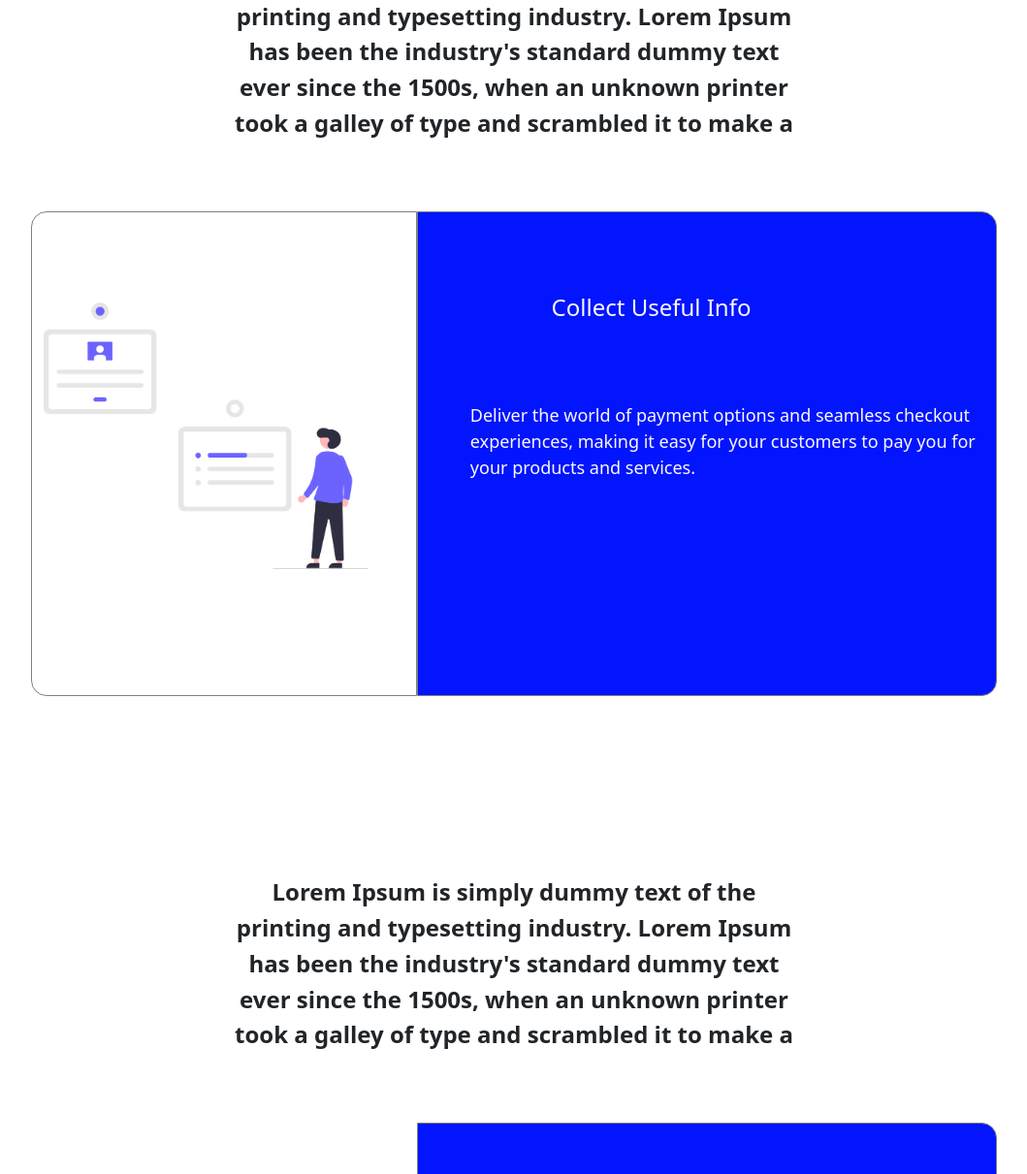
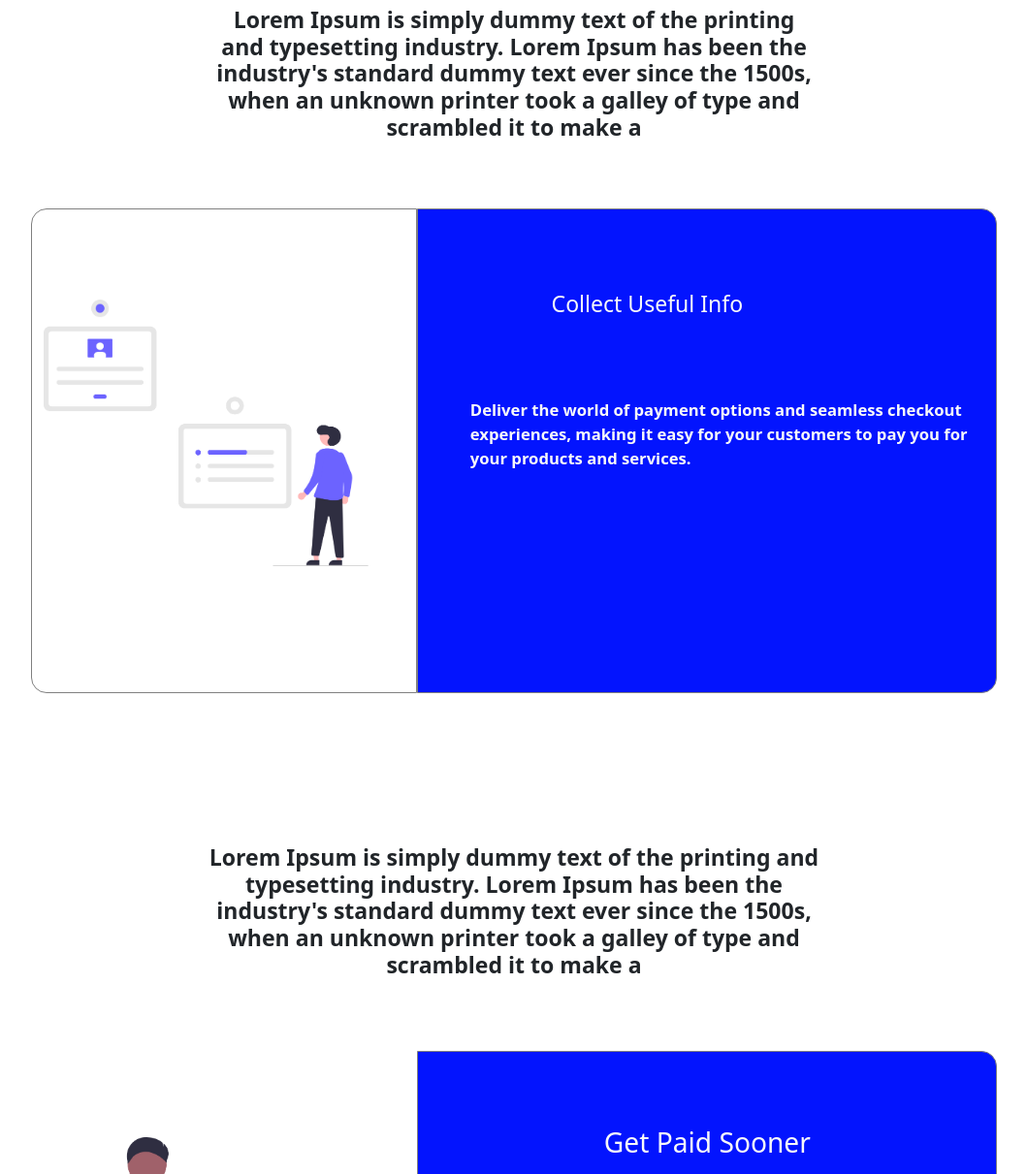
Before and after one commit to patrickjdineen/double_tap, a plain HTML site: page how_it_works.html in a window 1280 px wide. Shown: the part 1006-2217 px from the top of the page at 97% size, without its empty margins (110-1169 px from the left). Drawn offline with nearby package versions, Linux system fonts and the light colour scheme.

Commit message:
dynamic margins and text, consolidated p elements

```diff
--- a/css/how_it_works.css
+++ b/css/how_it_works.css
@@ -57,12 +57,13 @@
 
 #lorem1{
     border-top: solid grey 1px;
-    margin: 10vh 12vw 2vh 12vw;
-    padding: 3.5vh;
+    margin: 10vw 22vw 0 22vw;
+    padding: 3vw;
     text-align: center;
 }
 #lorem1 h4{
     font-weight: bold;
+    font-size:1.8vw;
 }
 
 /* Collect Useful Info Container */
@@ -71,7 +72,7 @@
 .collect{
     display: flex;
     flex-direction: row;
-    margin: 5vh 12vw 20vh 12vw;
+    margin: 1.8vw 12vw 10vw 12vw;
 }
 /* left side of container */
 .collect-left{
@@ -94,20 +95,23 @@
 }
 .collect-right h4{
     margin: 15% 0 15% 20%;
+    font-size: 1.8vw;
 }
 .collect-right p{
     margin-left: 5%;
-    font-size: large;
+    font-size: 1.3vw;
+    font-weight:600;
 }
 
 /* Second Lorem Text */
 #lorem2{
-    margin: 10vh 12vw 2vh 12vw;
+    margin: 10vw 22vw 1.5vw 22vw;
     padding: 3.5vh;
     text-align: center;
 }
 #lorem2 h4{
     font-weight: bold;
+    font-size:1.8vw;
 }
 
 /* Get Paid Sooner Container */
@@ -116,17 +120,17 @@
 .get-paid{
     display: flex;
     flex-direction: row;
-    margin: 5vh 12vw 13vh 12vw;
+    margin: 3vw 12vw 8vw 12vw;
 }
 /* left side of container */
 .get-paid-left{
     width:40%;
-    padding: 2vh 2vw;
+    padding: 2vw 2vw;
 }
 /* container image */
 .get-paid-img{
     width: 85%;
-    margin: 5vh 0;
+    margin: 5vw 0;
 }
 /* right side of container */
 .get-paid-right{
@@ -137,10 +141,13 @@
 }
 .get-paid-right h2{
     text-align: center;
-    margin: 11vh 0;
+    margin: 6vw 0;
+    font-size:2.2vw;
 }
 .get-paid-right p{
     margin-left: 5%;
+    margin-right: 1.1vw;
+    font-size:1.1vw;
 }
 
 
--- a/how_it_works.html
+++ b/how_it_works.html
@@ -51,12 +51,10 @@
         <div class="row" id="lorem1">
             <h4>How it Works</h4>
             <p></p>
-            <p></p>
-            <h4>Lorem Ipsum is simply dummy text of the</h4>
-            <h4>printing and typesetting industry. Lorem Ipsum</h4>
-            <h4>has been the industry's standard dummy text</h4>
-            <h4>ever since the 1500s, when an unknown printer</h4>
-            <h4>took a galley of type and scrambled it to make a</h4>
+            <h4>Lorem Ipsum is simply dummy text of the printing and typesetting
+                industry. Lorem Ipsum has been the industry's standard dummy
+                text ever since the 1500s, when an unknown printer took a galley
+                of type and scrambled it to make a
             </h4>
         </div>
 
@@ -79,11 +77,10 @@
 
         <!-- Second Lorem text -->
         <div class="row" id="lorem2">
-            <h4>Lorem Ipsum is simply dummy text of the</h4>
-            <h4>printing and typesetting industry. Lorem Ipsum</h4>
-            <h4>has been the industry's standard dummy text</h4>
-            <h4>ever since the 1500s, when an unknown printer</h4>
-            <h4>took a galley of type and scrambled it to make a</h4>
+            <h4>Lorem Ipsum is simply dummy text of the printing and typesetting
+                industry. Lorem Ipsum has been the industry's standard dummy
+                text ever since the 1500s, when an unknown printer took a galley
+                of type and scrambled it to make a
             </h4>
         </div>
 
```
Also changed, not shown: 1 other file.
